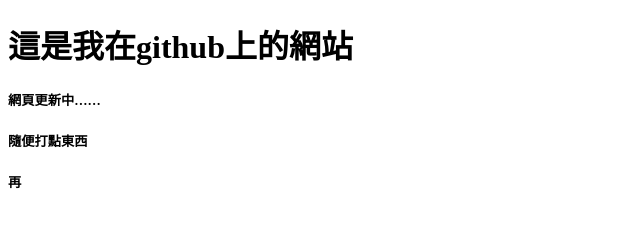
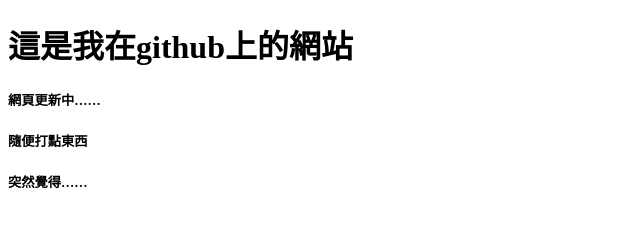
Before and after one commit to Tina-star2023/website, a plain HTML site: page index.html in a window 1280 px wide. Shown: the full height of the page, 0-640 px from the left. Drawn offline with Linux system fonts and the light colour scheme.

Commit message:
網頁更新3-1

```diff
--- a/index.html
+++ b/index.html
@@ -10,6 +10,6 @@
     <h5>網頁更新中……</h5>
     <a href="https://www.google.com.tw/"></a>
     <h5>隨便打點東西</h5>
-    <h5>再</h5>
+    <h5>突然覺得……</h5>
 </body>
 </html>
```
